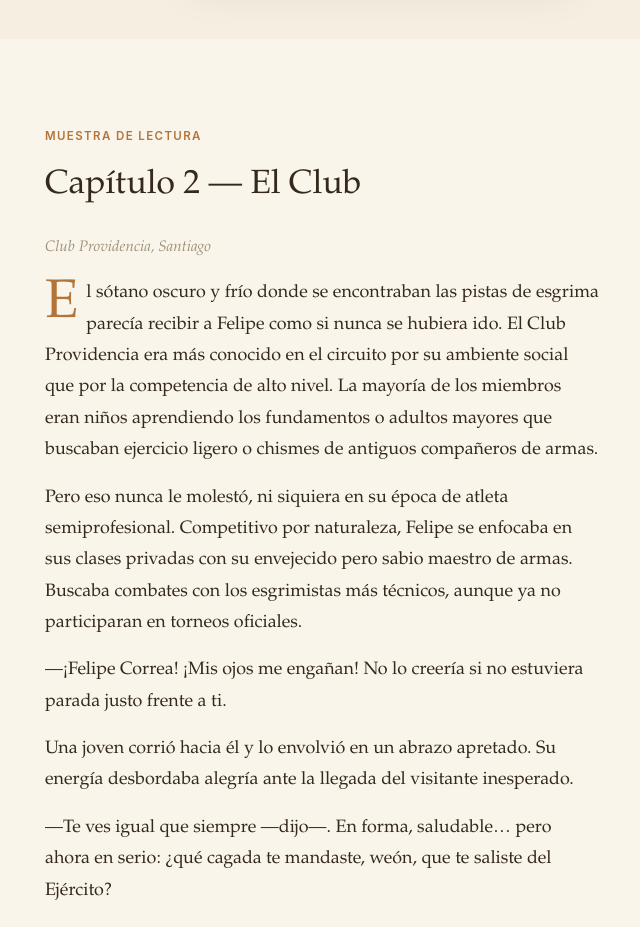
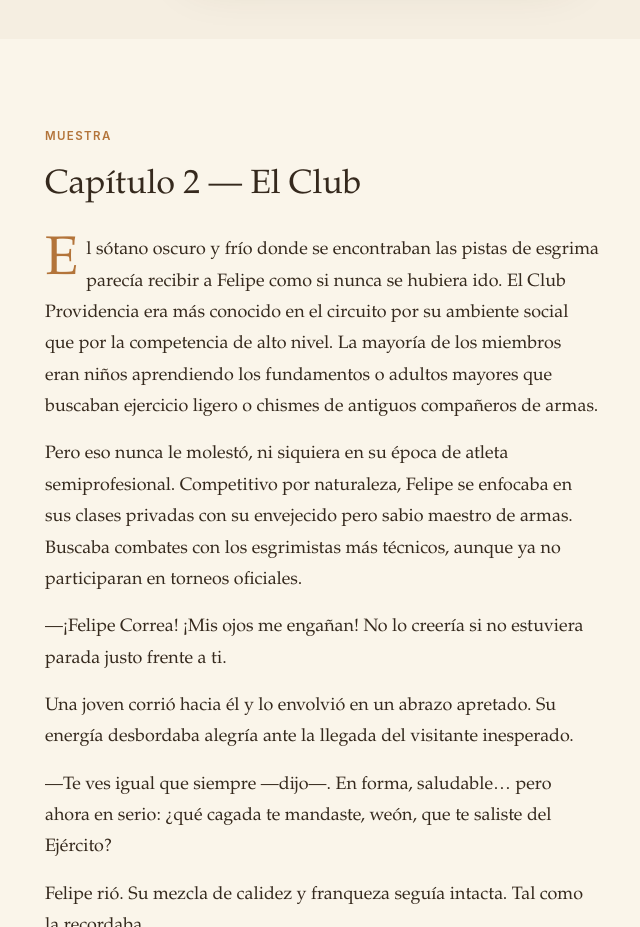
Before and after one commit to angelogordillo/escuadron-sombra-web, a website: page index.html in a window 1280 px wide. Shown: the part 1200-2127 px from the top of the page, without its empty margins (259-899 px from the left). Drawn offline with Linux system fonts and the light colour scheme.

Commit message:
Simplify excerpt section label
"Muestra de lectura" -> "Muestra", drop the location sub-label.

```diff
--- a/index.html
+++ b/index.html
@@ -211,13 +211,6 @@
   .excerpt {
     background: var(--bg-elevated);
   }
-  .excerpt-label {
-    font-family: var(--font-display);
-    font-style: italic;
-    color: var(--ink-faint);
-    font-size: 0.95rem;
-    margin-bottom: 18px;
-  }
   .excerpt blockquote {
     margin: 0;
     font-family: var(--font-display);
@@ -338,9 +331,8 @@
 
 <section class="excerpt reveal" id="muestra">
   <div class="wrap">
-    <div class="kicker">Muestra de lectura</div>
+    <div class="kicker">Muestra</div>
     <h2>Capítulo 2 — El Club</h2>
-    <div class="excerpt-label">Club Providencia, Santiago</div>
     <blockquote>
       <p>El sótano oscuro y frío donde se encontraban las pistas de esgrima parecía recibir a Felipe como si nunca se hubiera ido. El Club Providencia era más conocido en el circuito por su ambiente social que por la competencia de alto nivel. La mayoría de los miembros eran niños aprendiendo los fundamentos o adultos mayores que buscaban ejercicio ligero o chismes de antiguos compañeros de armas.</p>
       <p>Pero eso nunca le molestó, ni siquiera en su época de atleta semiprofesional. Competitivo por naturaleza, Felipe se enfocaba en sus clases privadas con su envejecido pero sabio maestro de armas. Buscaba combates con los esgrimistas más técnicos, aunque ya no participaran en torneos oficiales.</p>
```
